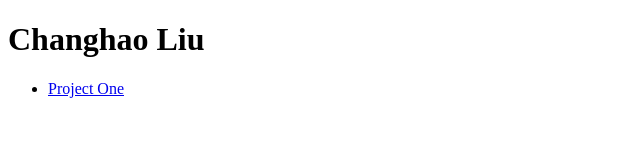
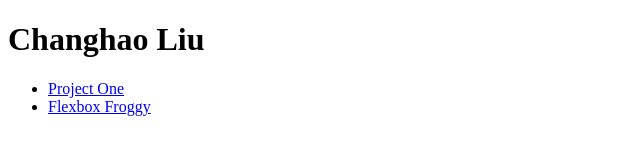
Before and after one commit to Changhao123456/ifsc-1310-01, a plain HTML site: page index.html in a window 1280 px wide. Shown: the whole page, without its empty margins (0-640 px from the left). Drawn offline with Linux system fonts and the light colour scheme.

Commit message:
Description of Changes in this commit

```diff
--- a/index.html
+++ b/index.html
@@ -12,6 +12,7 @@
   <nav>
     <ul>
         <li><a href="prototype/index.html">Project One</a></li>
+        <li><a href="flexbox froggy/Flexbox Froggy.png">Flexbox Froggy</a></li>
     </ul>
   </nav>
 
```
